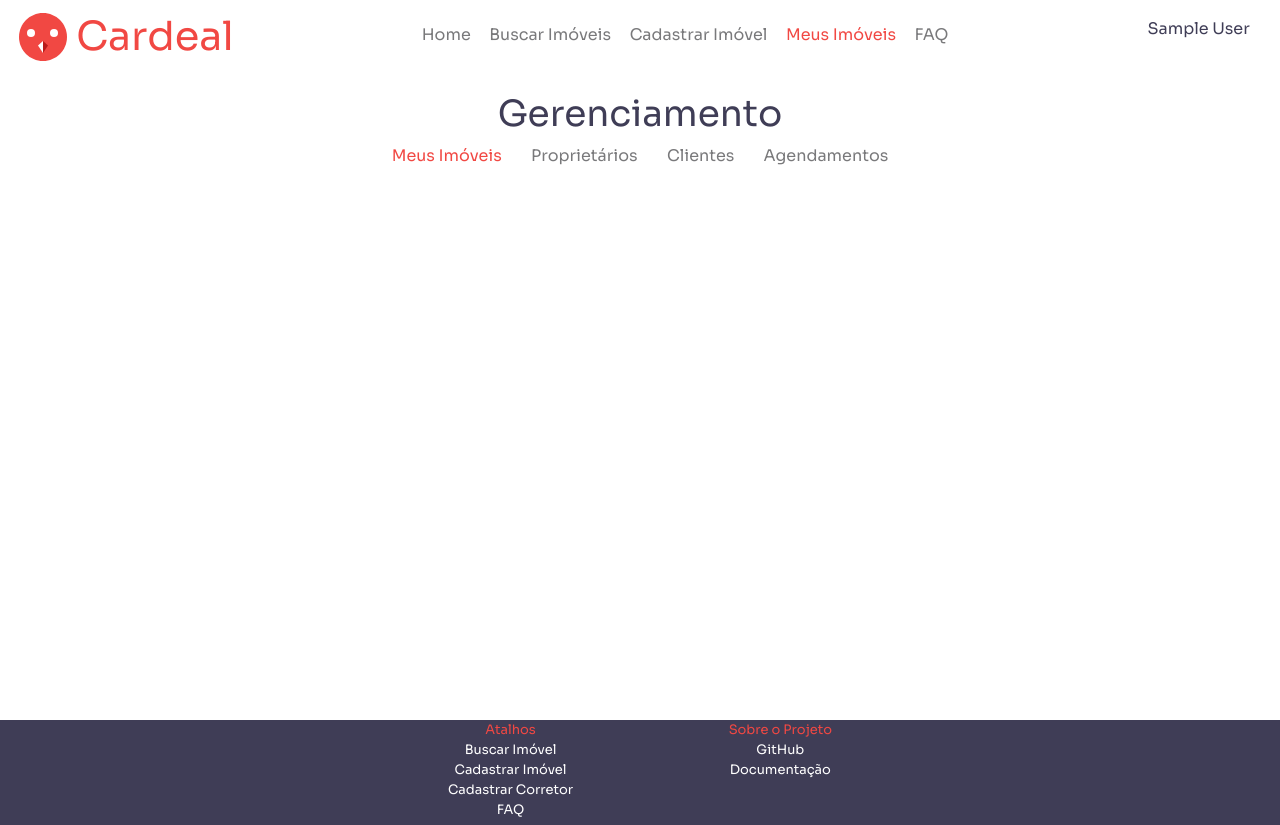
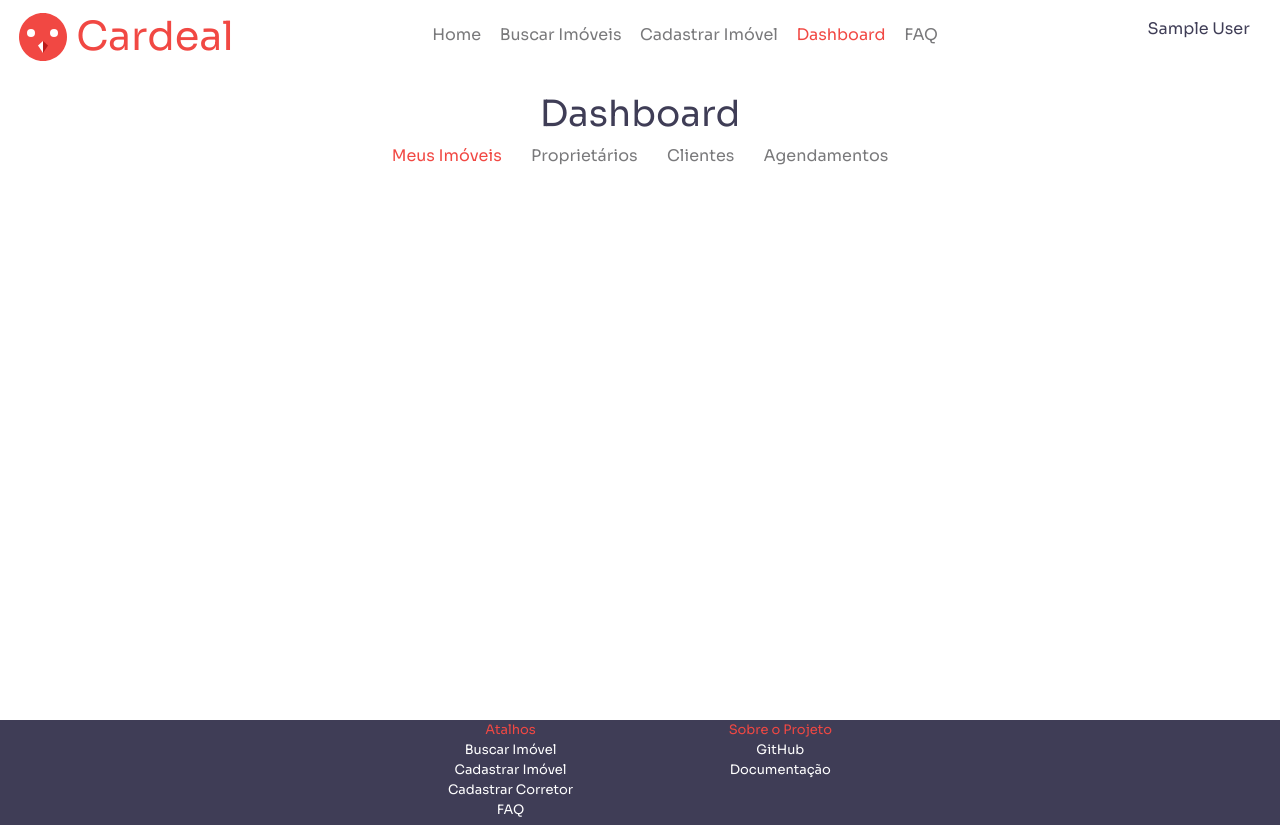
Before and after one commit to UnBArqDsw2021-1/2021.1-g04-cardeal-frontend, an Angular app in the folder frontCardeal/: page /meus-imoveis in a window 1280 px wide. Built offline with nearby package versions, Linux system fonts and the light colour scheme; no server answers; sample sign-in values are in the browser's storage.

Commit message:
change name "gerenciamento" and "meus imoveis" to "dashboard"

```diff
--- a/frontCardeal/src/app/app.component.html
+++ b/frontCardeal/src/app/app.component.html
@@ -58,7 +58,7 @@
         class="links_texto"
         routerLink="meus-imoveis"
         routerLinkActive="ativo">
-        Meus Imóveis
+        Dashboard
       </a>
       <a
         id="link_faq"
--- a/frontCardeal/src/app/views/meus-imoveis/meus-imoveis.component.html
+++ b/frontCardeal/src/app/views/meus-imoveis/meus-imoveis.component.html
@@ -1,5 +1,5 @@
 <div class="container_titulo">
-  <h1 class="titulo_cadastro">Gerenciamento</h1>
+  <h1 class="titulo_cadastro">Dashboard</h1>
 </div>
 
 <div class="subpaginas">
```
